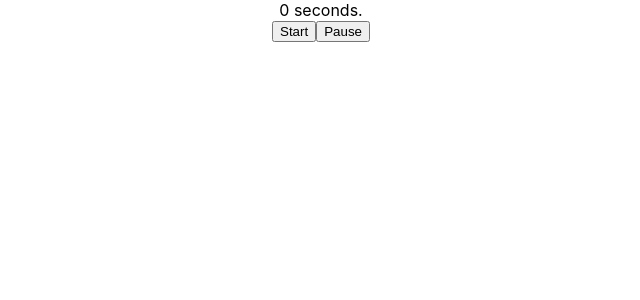
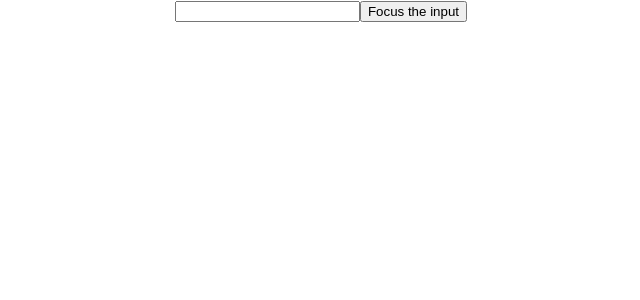
Before and after one commit to hyx546/react, a React (Create React App) app in the folder demo/: page / in a window 1280 px wide. Shown: the top 300 px of the page, without its empty margins (319-959 px from the left). Built offline with nearby package versions, Linux system fonts and the light colour scheme.

Commit message:
[React]:useRef保存某个DOM节点的引用

```diff
--- a/demo/src/useRef/index.jsx
+++ b/demo/src/useRef/index.jsx
@@ -1,30 +1,47 @@
 import React, { useRef, useState, useCallback } from 'react';
 
+// export default function Timer() {
+//   // 定义time 用于保存计时的累积时间
+//   const [time, setTime] = useState(0);
+
+//   // 定义timer 这样一个容器用于在跨组件渲染之间保存一个变量
+//   const timer = useRef(null);
+
+//   // 开始计时的事件处理函数
+//   const handleStart = useCallback(() => {
+//     // 使用current属性设置ref的值
+//     timer.current = window.setInterval(() => {
+//       setTime((time) => time + 1);
+//     }, 100);
+//   }, []);
+
+//   // 暂停计时的事件处理函数
+//   const handlePause = useCallback(() => {
+//     window.clearInterval(timer.current);
+//     timer.current = null;
+//   }, []);
+//   return (
+//     <div>
+//       <div>{time / 10} seconds.</div>
+//       <button onClick={handleStart}>Start</button>
+//       <button onClick={handlePause}>Pause</button>
+//     </div>
+//   );
+// }
+
 export default function Timer() {
-  // 定义time 用于保存计时的累积时间
-  const [time, setTime] = useState(0);
+  const inputEL = useRef(null);
 
-  // 定义timer 这样一个容器用于在跨组件渲染之间保存一个变量
-  const timer = useRef(null);
+  const onButtonClick = () => {
+    // current属性指向了真实的input这个DOM节点，从而可以调用docus方法
+    inputEL.current.focus();
+    console.log('----inputEL.current.focus();',inputEL.current.value);
+  }
 
-  // 开始计时的事件处理函数
-  const handleStart = useCallback(() => {
-    // 使用current属性设置ref的值
-    timer.current = window.setInterval(() => {
-      setTime((time) => time + 1);
-    }, 100);
-  }, []);
-
-  // 暂停计时的事件处理函数
-  const handlePause = useCallback(() => {
-    window.clearInterval(timer.current);
-    timer.current = null;
-  }, []);
   return (
     <div>
-      <div>{time / 10} seconds.</div>
-      <button onClick={handleStart}>Start</button>
-      <button onClick={handlePause}>Pause</button>
+      <input type="text" ref={inputEL} />
+      <button onClick={onButtonClick}>Focus the input</button>
     </div>
-  );
+  )
 }
```
